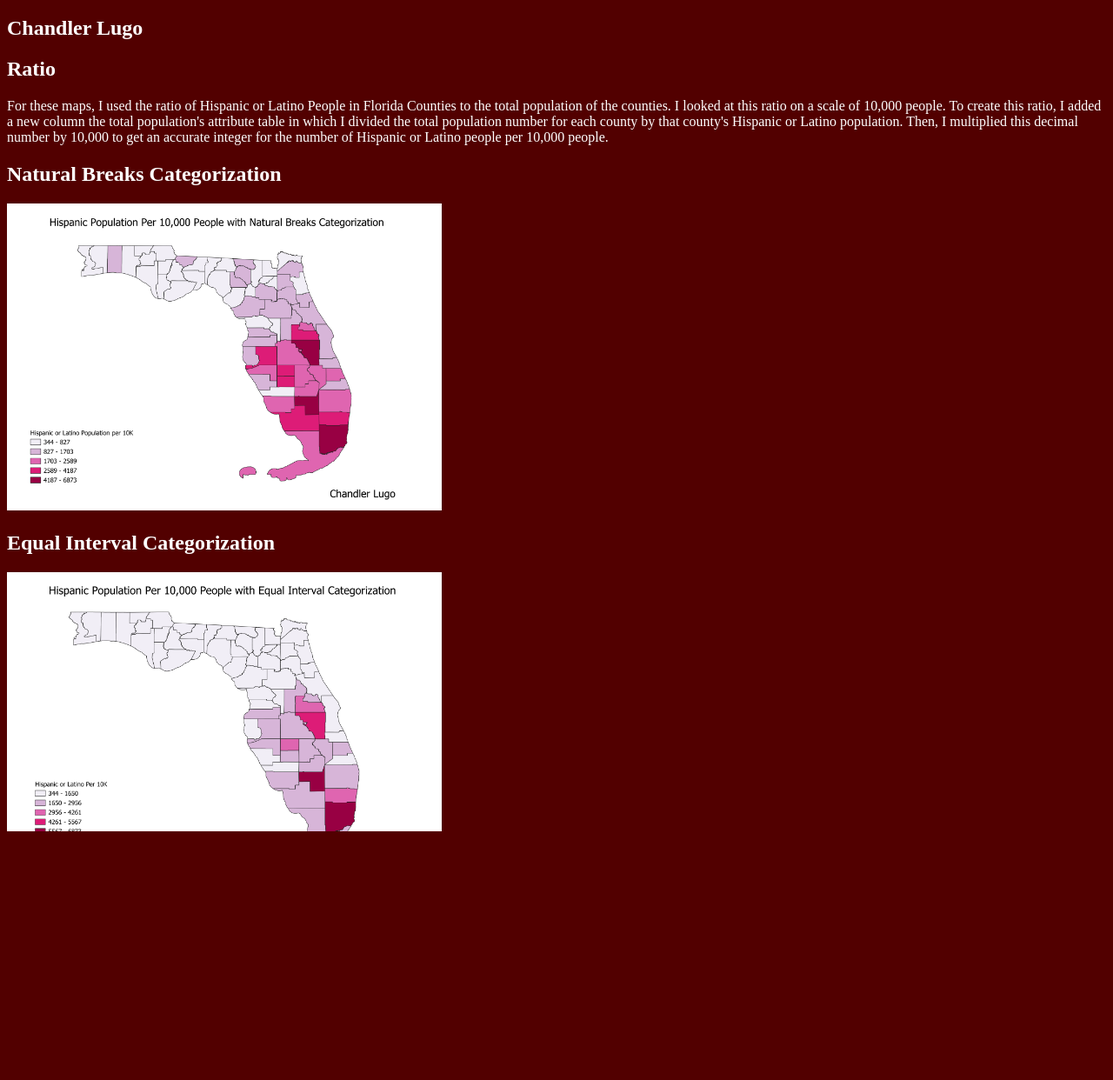
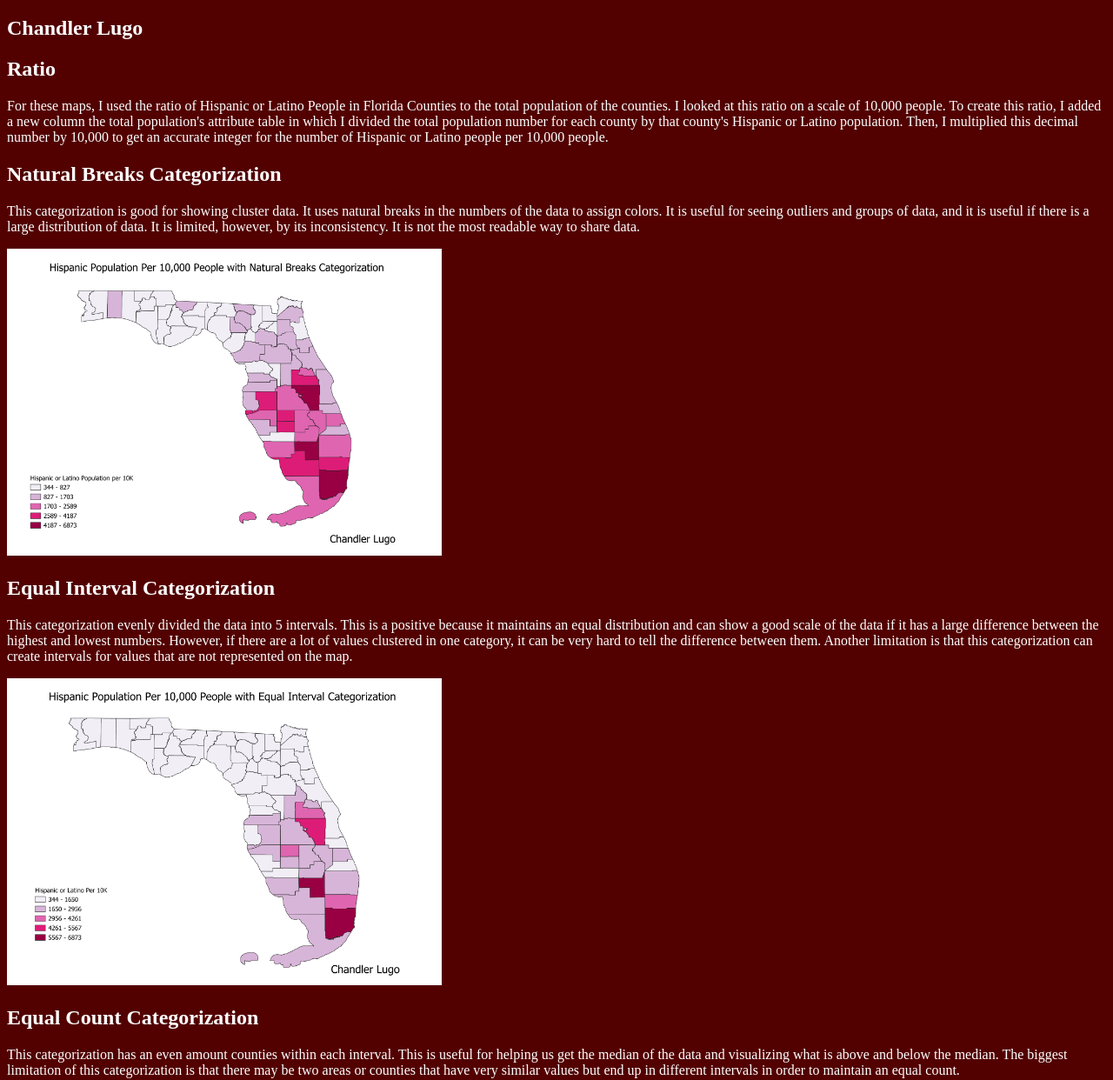
Before and after one commit to ChandlerLugo/Homework6_Pt2, a plain HTML site: page index.html in a window 1280 px wide. Shown: the part 61-1303 px from the top of the page at 87% size. Drawn offline with Linux system fonts and the light colour scheme.

Commit message:
Update index.html

```diff
--- a/index.html
+++ b/index.html
@@ -19,16 +19,28 @@ I multiplied this decimal number by 10,000 to get an accurate integer for the nu
 people per 10,000 people. </p>
 <!-- Your map goes here -->
 <h2 style="color:white">Natural Breaks Categorization</h2>
+<p style="color:white"> This categorization is good for showing cluster data. It uses natural breaks
+in the numbers of the data to assign colors. It is useful for seeing outliers and groups of data, and it is
+useful if there is a large distribution of data. It is limited, however, by its inconsistency. It is not the
+most readable way to share data. </p>
 <a href="Homework6Pt2Map1.png" style="color:white">
     <img src="Homework6Pt2Map1.png" width='500px'>
     </a>
 
 <h2 style="color:white">Equal Interval Categorization</h2>
+<p style="color:white"> This categorization evenly divided the data into 5 intervals. This is a positive
+because it maintains an equal distribution and can show a good scale of the data if it has a large difference between
+the highest and lowest numbers. However, if there are a lot of values clustered in one category, it can be very hard
+to tell the difference between them. Another limitation is that this categorization can create intervals for values that
+are not represented on the map. </p>
     <a href="Homework6Pt2Map2.png" style="color:white">
       <img src="Homework6Pt2Map2.png" width='500px'>
       </a>
 
 <h2 style="color:white">Equal Count Categorization</h2>
+<p style="color:white"> This categorization has an even amount counties within each interval. This is useful for helping us
+get the median of the data and visualizing what is above and below the median. The biggest limitation of this categorization is that
+there may be two areas or counties that have very similar values but end up in different intervals in order to maintain an equal count. </p>
 <a href="Homework6Pt2Map3.png" style="color:white">
     <img src="Homework6Pt2Map3.png" width='500px'>
     </a>
```
